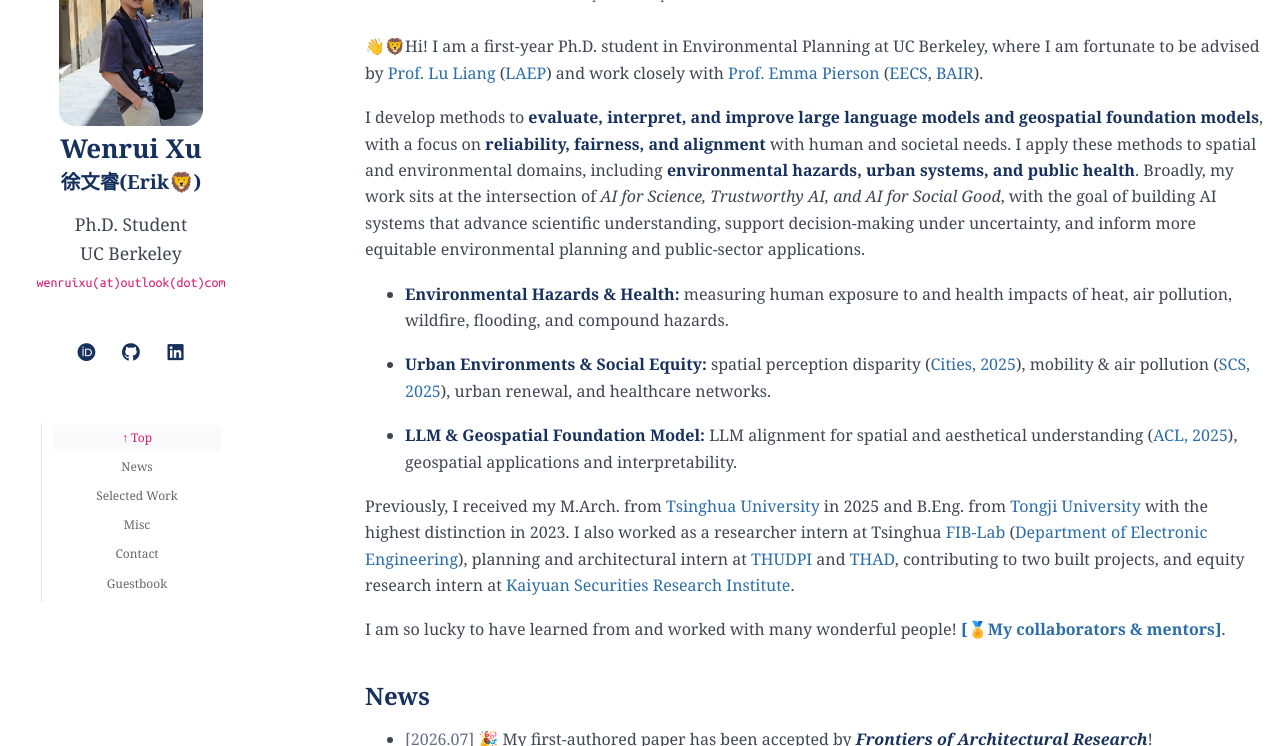
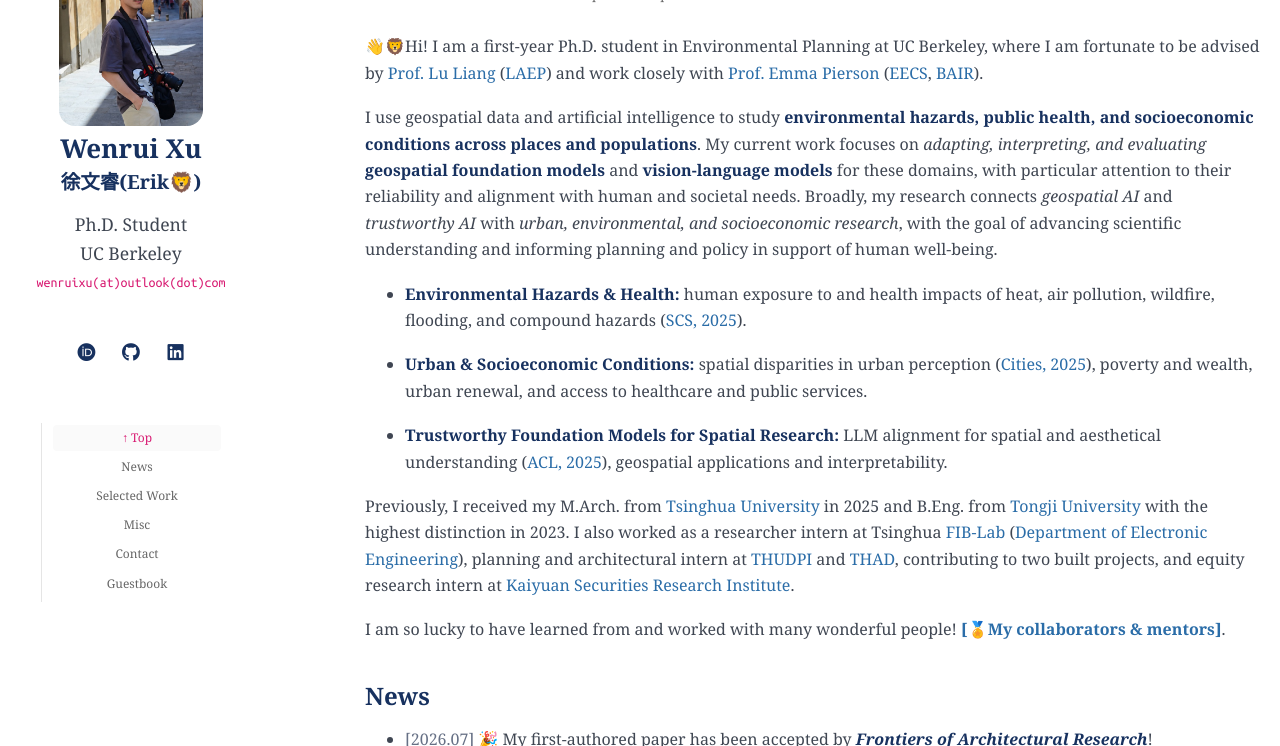
Before and after one commit to ruaruaxu/ruaruaxu.github.io, a Jekyll site: the page built from index.md, in a window 1280 px wide and 900 px high, scrolled down 426 px, cut to the strip 154-900 px from the top of the window. Built offline with Jekyll 4.4.1, drawn with Linux system fonts in a browser that asks for light colours; comment, search, counter and statistics services are not loaded; a style sheet for code colours, icons or effects is not loaded.

Commit message:
Update homepage research summary

```diff
--- a/index.md
+++ b/index.md
@@ -941,13 +941,13 @@
 
 👋🦁Hi! I am a first-year Ph.D. student in Environmental Planning at UC Berkeley, where I am fortunate to be advised by [Prof. Lu Liang](https://sites.google.com/site/liang3mlab/people/prof-lu-liang) ([LAEP](https://ced.berkeley.edu/land)) and work closely with [Prof. Emma Pierson](https://people.eecs.berkeley.edu/~emmapierson/) ([EECS](https://eecs.berkeley.edu/), [BAIR](https://bair.berkeley.edu/)).
 
-I develop methods to **evaluate, interpret, and improve large language models and geospatial foundation models**, with a focus on **reliability, fairness, and alignment** with human and societal needs. I apply these methods to spatial and environmental domains, including **environmental hazards, urban systems, and public health**. Broadly, my work sits at the intersection of *AI for Science, Trustworthy AI, and AI for Social Good*, with the goal of building AI systems that advance scientific understanding, support decision-making under uncertainty, and inform more equitable environmental planning and public-sector applications.
+I use geospatial data and artificial intelligence to study **environmental hazards, public health, and socioeconomic conditions across places and populations**. My current work focuses on *adapting, interpreting, and evaluating* **geospatial foundation models** and **vision-language models** for these domains, with particular attention to their reliability and alignment with human and societal needs. Broadly, my research connects *geospatial AI* and *trustworthy AI* with *urban, environmental, and socioeconomic research*, with the goal of advancing scientific understanding and informing planning and policy in support of human well-being.
 
-- **Environmental Hazards & Health:** measuring human exposure to and health impacts of heat, air pollution, wildfire, flooding, and compound hazards.
+- **Environmental Hazards & Health:** human exposure to and health impacts of heat, air pollution, wildfire, flooding, and compound hazards ([SCS, 2025](https://wenruixu.com/assets/files/publication/xuSpatiotemporalImpactsPurposespecific2025.pdf)).
 
-- **Urban Environments & Social Equity:** spatial perception disparity ([Cities, 2025](https://wenruixu.com/assets/files/publication/j.cities.2025.106278.pdf)), mobility & air pollution ([SCS, 2025](https://wenruixu.com/assets/files/publication/xuSpatiotemporalImpactsPurposespecific2025.pdf)), urban renewal, and healthcare networks.
+- **Urban & Socioeconomic Conditions:** spatial disparities in urban perception ([Cities, 2025](https://wenruixu.com/assets/files/publication/j.cities.2025.106278.pdf)), poverty and wealth, urban renewal, and access to healthcare and public services.
 
-- **LLM & Geospatial Foundation Model:** LLM alignment for spatial and aesthetical understanding ([ACL, 2025](https://aclanthology.org/2025.acl-long.567/)), geospatial applications and interpretability.
+- **Trustworthy Foundation Models for Spatial Research:** LLM alignment for spatial and aesthetical understanding ([ACL, 2025](https://aclanthology.org/2025.acl-long.567/)), geospatial applications and interpretability.
 
 Previously, I received my M.Arch. from [Tsinghua University](https://www.tsinghua.edu.cn/en/) in 2025 and B.Eng. from [Tongji University](https://caup.tongji.edu.cn/caupen/main.htm) with the highest distinction in 2023. I also worked as a researcher intern at Tsinghua [FIB-Lab](https://fi.ee.tsinghua.edu.cn/) ([Department of Electronic Engineering](https://www.ee.tsinghua.edu.cn/en/)), planning and architectural intern at [THUDPI](http://www.thupdi.com/) and [THAD](https://www.thad.com.cn/), contributing to two built projects, and equity research intern at [Kaiyuan Securities Research Institute](https://www.kysec.cn/index.php?m=content&c=index&a=lists&catid=107).
 
```
